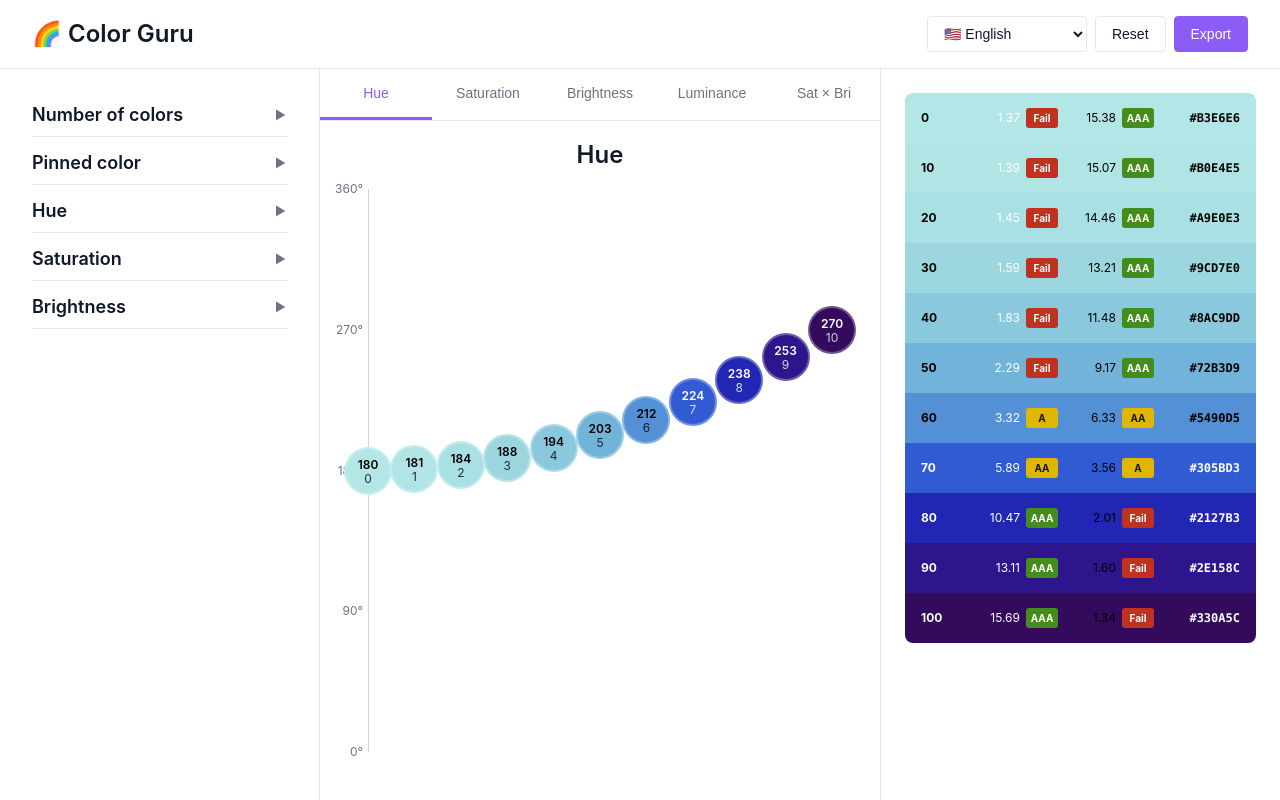
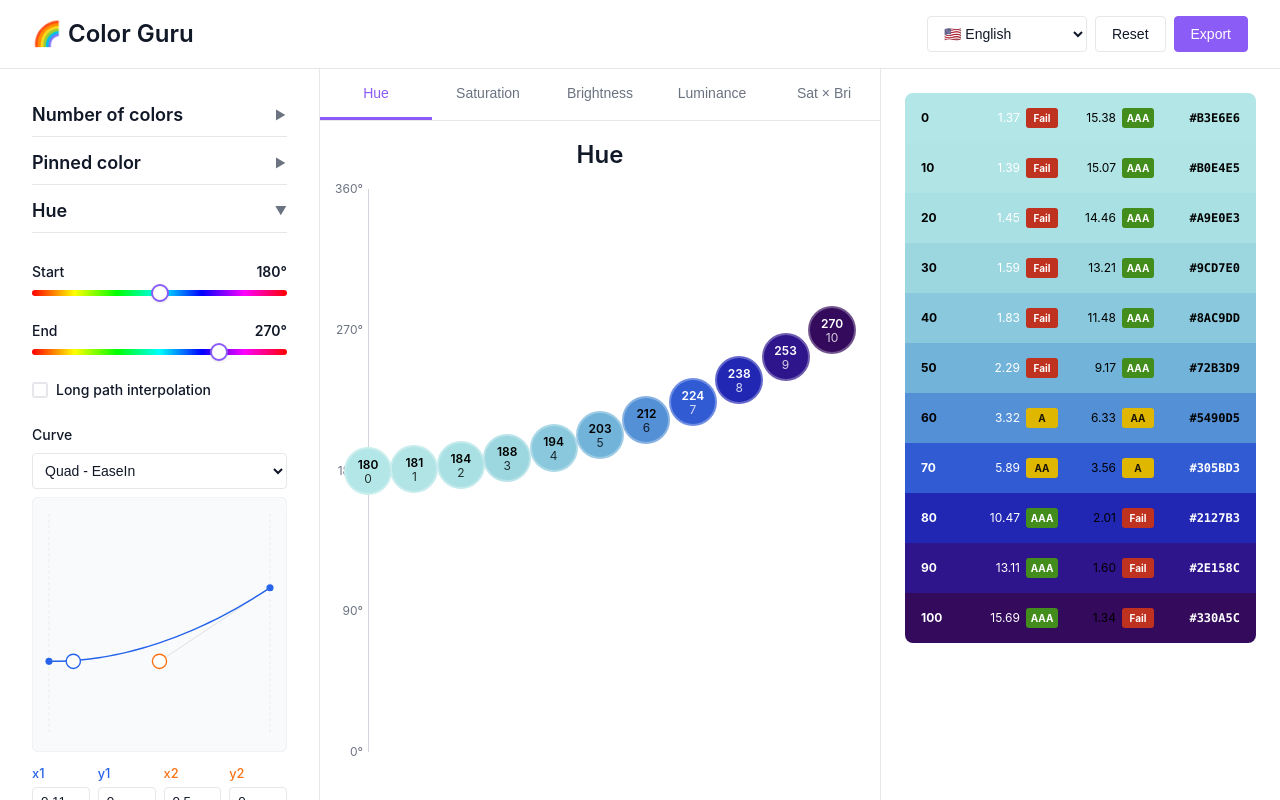
Before and after one commit to jpfaraco/colorguru, a React (Vite) app: page / in a window 1280 px wide. Built offline with nearby package versions, Linux system fonts and the light colour scheme.

Commit message:
Implement auto-expand functionality for sidebar sections based on active graph selection

```diff
--- a/src/App.tsx
+++ b/src/App.tsx
@@ -1,4 +1,4 @@
-import { useState, useMemo } from "react";
+import { useState, useMemo, useEffect } from "react";
 import "./App.css";
 import { Graph } from "./components/Graph";
 import BezierEditor from "./components/BezierEditor";
@@ -59,8 +59,31 @@ function App() {
 
   const [activeGraph, setActiveGraph] = useState<"hue" | "saturation" | "brightness" | "luminance" | "sat-bri">("hue");
   const [isExportModalOpen, setIsExportModalOpen] = useState(false);
-  const [collapsedSections, setCollapsedSections] = useState<Set<string>>(new Set(["steps", "pinned", "hue", "saturation", "brightness"]));
+  const [collapsedSections, setCollapsedSections] = useState<Set<string>>(new Set(["steps", "pinned", "saturation", "brightness"]));
   const [language, setLanguage] = useState("en");
+
+  // Auto-expand corresponding sidebar section when graph tab changes
+  useEffect(() => {
+    setCollapsedSections((prev) => {
+      const newSet = new Set(prev);
+
+      if (activeGraph === "sat-bri") {
+        // Expand both saturation and brightness
+        newSet.add("hue");
+        newSet.delete("saturation");
+        newSet.delete("brightness");
+      } else if (activeGraph === "hue" || activeGraph === "saturation" || activeGraph === "brightness") {
+        // Collapse all parameter sections
+        newSet.add("hue");
+        newSet.add("saturation");
+        newSet.add("brightness");
+        // Expand the selected one
+        newSet.delete(activeGraph);
+      }
+
+      return newSet;
+    });
+  }, [activeGraph]);
 
   // Generate palette data
   const paletteData = useMemo(() => {
```
